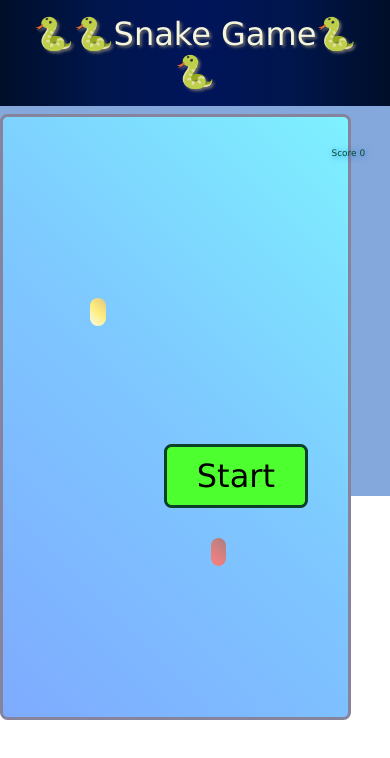
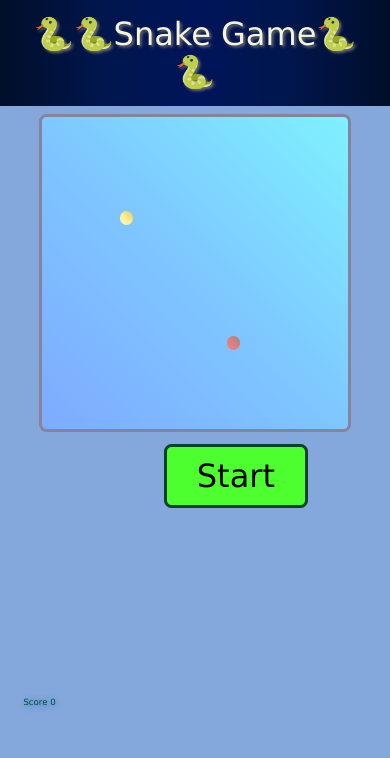
Before and after one commit to Anriuddha1/SnakeKing, a plain HTML site: page index.html in a window 390 px wide. Drawn offline with Linux system fonts and the light colour scheme.

Commit message:
Add files via upload

```diff
--- a/script.js
+++ b/script.js
@@ -1,5 +1,5 @@
 let direction = {x:0, y:0};
-let speed = 10;
+let speed = 8;
 let score=0;
 let score1=document.querySelector('.score');
 let board=document.getElementById('board');
--- a/style.css
+++ b/style.css
@@ -54,7 +54,7 @@ nav{
     font-family: Verdana, Geneva, Tahoma, sans-serif;
 }
 .container-item{
-    height: 100vw;
+    height: 100vh;
     width: 100vw;
     position:absolute;
     background-color: rgb(11, 83, 184);
@@ -119,3 +119,61 @@ body {
   touch-action: none; /* Prevent scroll while swiping */
   overscroll-behavior: none;
 }
+
+@media screen and (max-width:800px){
+    #board{
+        height: 500px;
+    width: 500px;
+    }
+    .score{
+        margin:-1vw;
+    }
+    #output{
+        margin: -1vw;
+    }
+}
+@media screen and (max-width:660px){
+    #board{
+        height: 450px;
+    width: 450px;
+    }
+    .score{
+        margin:-1vw;
+    }
+    #output{
+        margin: -1vw;
+    }
+}
+@media screen and (max-width:600px){
+    .score{
+        font-size: 1.8vw;
+        margin:0 1vw;
+    }
+    #output{
+        font-size: 1.8vw;
+        margin:0 1vw;
+    }
+}
+@media screen and (max-width:560px){
+    #board{
+        height: 400px;
+    width: 400px;
+    }
+}
+@media screen and (max-width:500px){
+   .item{
+    left: 5vw;
+    top: 70vh;
+   }
+   .score{
+        font-size: 2.2vw;
+    }
+    #output{
+        font-size: 2.2vw;
+    }
+    #board{
+        margin-left: 10vw;
+        height: 80vw;
+        width: 90vw;
+    }
+}
```
